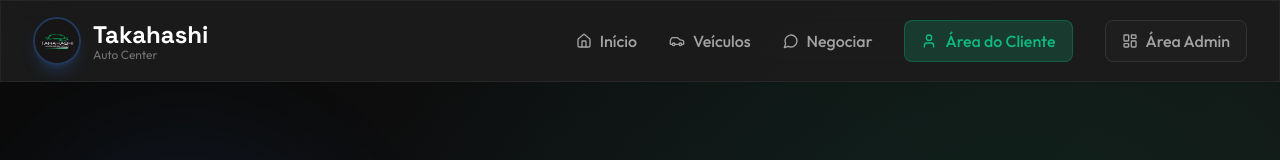
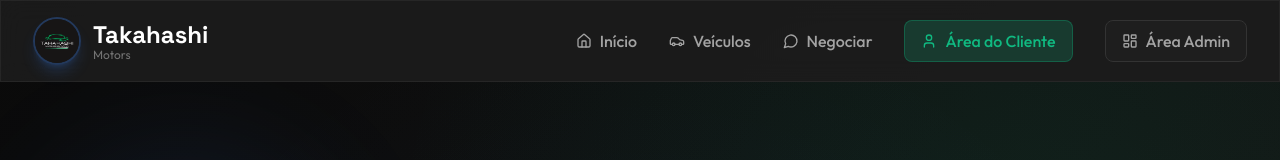
Before and after one commit to Software7301/autopier, a Next.js app: page / in a window 1280 px wide. Shown: the top 160 px of the page. Built offline with nearby package versions, Linux system fonts and the light colour scheme.

Commit message:
Alterar nome de Takahashi Auto Center para Takahashi Motors

```diff
--- a/components/Header.tsx
+++ b/components/Header.tsx
@@ -45,7 +45,7 @@
               <h1 className="text-2xl font-display font-bold text-white">
                 Takahashi
               </h1>
-              <p className="text-xs text-text-muted -mt-1">Auto  Center </p>
+              <p className="text-xs text-text-muted -mt-1">Motors</p>
             </div>
           </Link>
 
```
